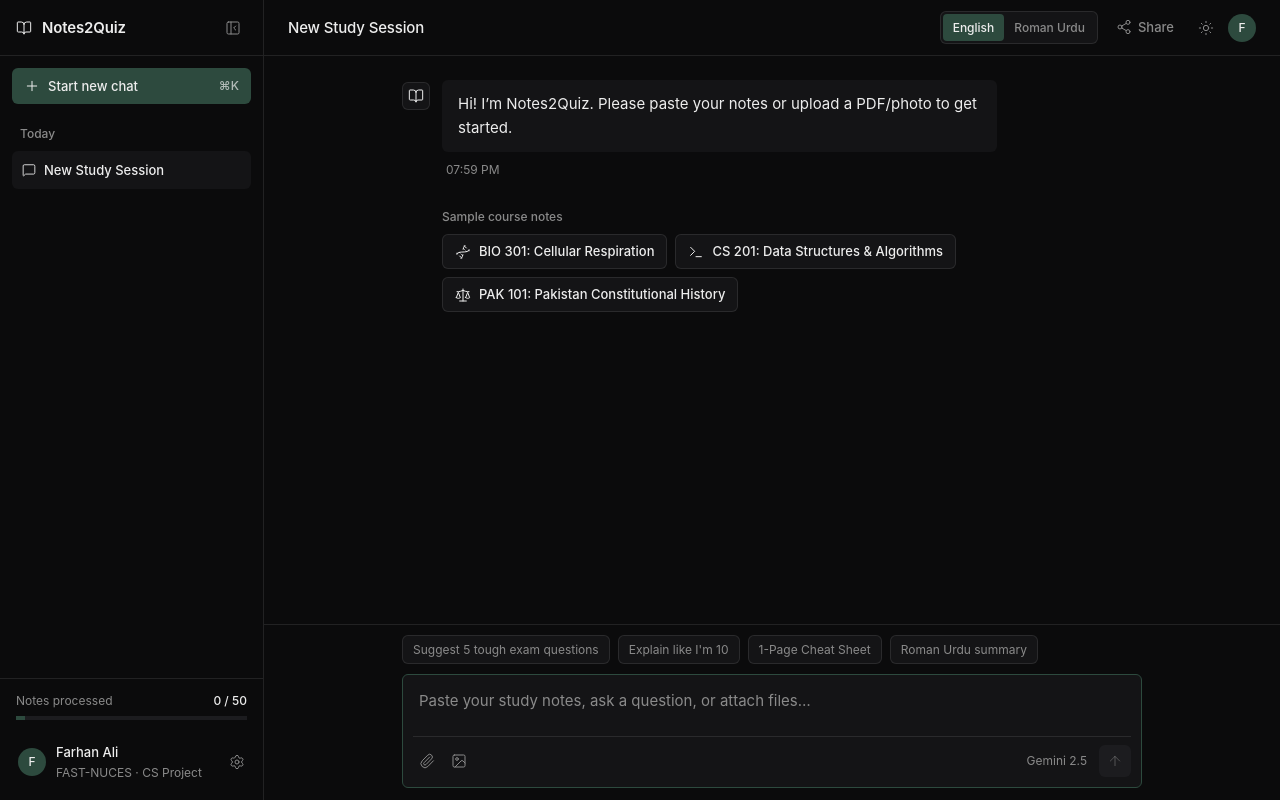
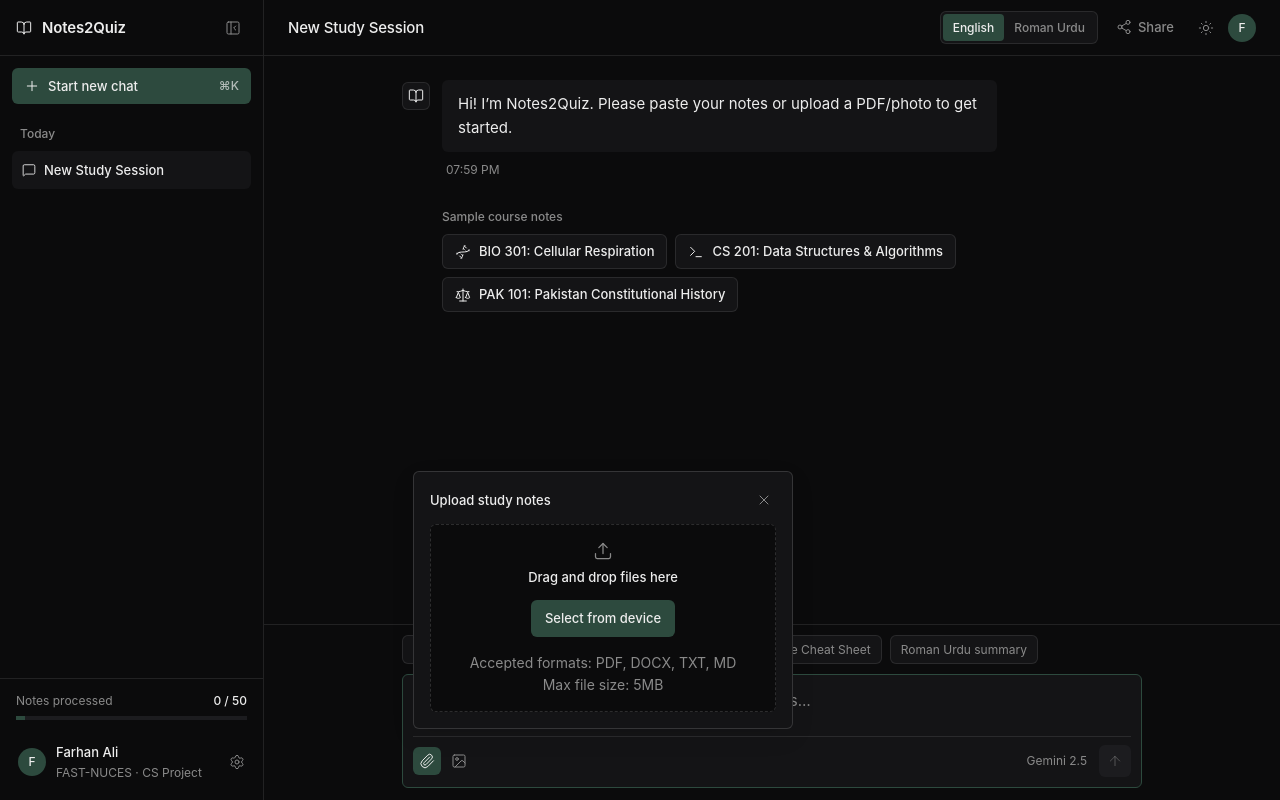
Before and after one commit to farhanali-io/notes2quiz, a React (Vite) app: page / in a window 1280 px wide. Both pictures are taken after a click on the button 427 px from the left and 761 px from the top of the page. Built offline with nearby package versions, Linux system fonts and the light colour scheme.

Commit message:
feat(ui): add file validation for uploads
Implement size limits (5MB) and type restrictions (PDF, DOCX, TXT, MD) for file uploads to ensure reliable AI processing. Added toast notifications for validation errors.

```diff
--- a/src/App.tsx
+++ b/src/App.tsx
@@ -356,7 +356,29 @@ export default function App() {
   // The file should only stay in the input bar. The user must be able to add more text or more files.
   // Only when the user clicks the send button should the bot start working."
   const handleAddFiles = (newFiles: File[]) => {
-    setAttachedFiles((prev) => [...prev, ...newFiles]);
+    const MAX_FILE_SIZE = 5 * 1024 * 1024; // 5MB
+    const ACCEPTED_EXTENSIONS = ['pdf', 'docx', 'txt', 'md'];
+    const validFiles: File[] = [];
+
+    for (const file of newFiles) {
+      const ext = file.name.split('.').pop()?.toLowerCase() || '';
+      if (!ACCEPTED_EXTENSIONS.includes(ext)) {
+        showAppToast('Invalid file type. Please upload a PDF, DOCX, TXT, or MD file.', 'info');
+        return;
+      }
+      if (file.size > MAX_FILE_SIZE) {
+        showAppToast(
+          'File is too large. Please upload a file smaller than 5MB to ensure smooth AI processing.',
+          'info'
+        );
+        return;
+      }
+      validFiles.push(file);
+    }
+
+    if (validFiles.length > 0) {
+      setAttachedFiles((prev) => [...prev, ...validFiles]);
+    }
   };
 
   const handleRemoveAttachedFile = (index: number) => {
@@ -905,6 +927,7 @@ export default function App() {
           onSend={handleSendInput}
           onOpenCamera={() => setIsCameraOpen(true)}
           onSelectSuggestionPrompt={(p) => setInputText(p)}
+          onValidationError={(msg) => showAppToast(msg, 'info')}
           isParsingFile={isParsingFile}
           disabled={isGenerating}
           disabledReason={isGenerating ? 'Synthesizing your academic study pack…' : undefined}
--- a/src/components/InputDock.tsx
+++ b/src/components/InputDock.tsx
@@ -1,4 +1,4 @@
-import React, { useRef, useEffect } from 'react';
+import React, { useRef, useEffect, useState } from 'react';
 import {
   Paperclip,
   ArrowUp,
@@ -7,6 +7,8 @@ import {
   FileText,
   X,
   FileCode,
+  Upload,
+  AlertCircle,
 } from 'lucide-react';
 
 interface InputDockProps {
@@ -18,6 +20,7 @@ interface InputDockProps {
   onSend: () => void;
   onOpenCamera: () => void;
   onSelectSuggestionPrompt?: (prompt: string) => void;
+  onValidationError?: (message: string) => void;
   isParsingFile?: boolean;
   disabled?: boolean;
   disabledReason?: string;
@@ -35,6 +38,7 @@ export const InputDock: React.FC<InputDockProps> = ({
   onSend,
   onOpenCamera,
   onSelectSuggestionPrompt,
+  onValidationError,
   isParsingFile = false,
   disabled = false,
   disabledReason,
@@ -44,6 +48,12 @@ export const InputDock: React.FC<InputDockProps> = ({
 }) => {
   const textareaRef = useRef<HTMLTextAreaElement>(null);
   const fileInputRef = useRef<HTMLInputElement>(null);
+  const [isUploadBoxOpen, setIsUploadBoxOpen] = useState(false);
+  const [isDragging, setIsDragging] = useState(false);
+  const [uploadError, setUploadError] = useState<string | null>(null);
+
+  const MAX_FILE_SIZE = 5 * 1024 * 1024; // 5MB
+  const ACCEPTED_EXTENSIONS = ['pdf', 'docx', 'txt', 'md'];
 
   useEffect(() => {
     if (textareaRef.current) {
@@ -64,10 +74,37 @@ export const InputDock: React.FC<InputDockProps> = ({
     }
   };
 
+  const validateAndAddFiles = (files: File[]) => {
+    const validFiles: File[] = [];
+    for (const file of files) {
+      const ext = file.name.split('.').pop()?.toLowerCase() || '';
+      if (!ACCEPTED_EXTENSIONS.includes(ext)) {
+        const msg = 'Invalid file type. Please upload a PDF, DOCX, TXT, or MD file.';
+        setUploadError(msg);
+        onValidationError?.(msg);
+        return;
+      }
+      if (file.size > MAX_FILE_SIZE) {
+        const msg =
+          'File is too large. Please upload a file smaller than 5MB to ensure smooth AI processing.';
+        setUploadError(msg);
+        onValidationError?.(msg);
+        return;
+      }
+      validFiles.push(file);
+    }
+
+    if (validFiles.length > 0) {
+      setUploadError(null);
+      onAddFiles(validFiles);
+      setIsUploadBoxOpen(false);
+    }
+  };
+
   const handleFileChange = (e: React.ChangeEvent<HTMLInputElement>) => {
     const files = e.target.files;
     if (files && files.length > 0) {
-      onAddFiles(Array.from(files));
+      validateAndAddFiles(Array.from(files));
       e.target.value = '';
     }
   };
@@ -75,6 +112,16 @@ export const InputDock: React.FC<InputDockProps> = ({
   const triggerFileInput = () => {
     if (!disabled && !isParsingFile) {
       fileInputRef.current?.click();
+    }
+  };
+
+  const handleDrop = (e: React.DragEvent<HTMLDivElement>) => {
+    e.preventDefault();
+    setIsDragging(false);
+    if (disabled || isParsingFile) return;
+    const files = Array.from(e.dataTransfer.files || []);
+    if (files.length > 0) {
+      validateAndAddFiles(files);
     }
   };
 
@@ -219,20 +266,118 @@ export const InputDock: React.FC<InputDockProps> = ({
 
           {/* Bottom Dock Control Bar */}
           <div
-            className={`flex items-center justify-between pt-2 gap-2 border-t ${
+            className={`relative flex items-center justify-between pt-2 gap-2 border-t ${
               isNightMode ? 'border-[#EDEDED]/10' : 'border-[#1A1A1A]/10'
             }`}
           >
+            {/* Floating File Upload Box */}
+            {isUploadBoxOpen && (
+              <div
+                role="dialog"
+                aria-label="Upload study files"
+                className={`fixed inset-x-0 bottom-24 mx-auto w-[90%] max-w-[400px] sm:absolute sm:inset-x-auto sm:bottom-full sm:left-0 sm:mb-2 sm:w-[380px] z-40 rounded-[6px] border p-4 shadow-[0_8px_24px_rgba(0,0,0,0.08)] space-y-3 ${
+                  isNightMode
+                    ? 'bg-[#141416] border-[#EDEDED]/15 text-[#EDEDED]'
+                    : 'bg-[#F2F1EC] border-[#1A1A1A]/15 text-[#1A1A1A]'
+                }`}
+              >
+                <div className="flex items-center justify-between">
+                  <span className="text-[13px] font-medium">Upload study notes</span>
+                  <button
+                    type="button"
+                    onClick={() => {
+                      setIsUploadBoxOpen(false);
+                      setUploadError(null);
+                    }}
+                    aria-label="Close upload box"
+                    className={`p-1 rounded-[4px] cursor-pointer transition-colors duration-150 ${
+                      isNightMode
+                        ? 'text-[#8A8A8A] hover:text-[#EDEDED] hover:bg-[#1C1C1F]'
+                        : 'text-[#6B6B6B] hover:text-[#1A1A1A] hover:bg-[#E8E6DF]'
+                    }`}
+                  >
+                    <X className="w-4 h-4" strokeWidth={1.5} />
+                  </button>
+                </div>
+
+                {/* Drag and Drop Area */}
+                <div
+                  onDragOver={(e) => {
+                    e.preventDefault();
+                    setIsDragging(true);
+                  }}
+                  onDragLeave={() => setIsDragging(false)}
+                  onDrop={handleDrop}
+                  className={`rounded-[6px] border border-dashed p-4 text-center space-y-3 transition-colors duration-150 ${
+                    isDragging
+                      ? 'border-[#2D4A3E] bg-[#2D4A3E]/10'
+                      : isNightMode
+                      ? 'border-[#EDEDED]/15 bg-[#0B0B0C]'
+                      : 'border-[#1A1A1A]/15 bg-[#FAFAF7]'
+                  }`}
+                >
+                  <div className="flex flex-col items-center gap-1.5">
+                    <Upload
+                      className={`w-5 h-5 ${
+                        isNightMode ? 'text-[#8A8A8A]' : 'text-[#6B6B6B]'
+                      }`}
+                      strokeWidth={1.5}
+                    />
+                    <p className="text-[13px] font-medium">Drag and drop files here</p>
+                  </div>
+
+                  <button
+                    type="button"
+                    onClick={triggerFileInput}
+                    className="w-full sm:w-auto px-3.5 py-2 rounded-[6px] bg-[#2D4A3E] hover:bg-[#375A4B] text-[#EDEDED] text-[13px] font-medium transition-colors duration-150 cursor-pointer"
+                  >
+                    Select from device
+                  </button>
+
+                  {/* Helper Text */}
+                  <div
+                    className={`text-sm space-y-0.5 pt-1 ${
+                      isNightMode ? 'text-[#8A8A8A]' : 'text-[#6B6B6B]'
+                    }`}
+                  >
+                    <p>Accepted formats: PDF, DOCX, TXT, MD</p>
+                    <p>Max file size: 5MB</p>
+                  </div>
+                </div>
+
+                {/* Inline Validation Error */}
+                {uploadError && (
+                  <div
+                    role="alert"
+                    className={`flex items-start gap-2 p-2.5 rounded-[6px] border text-[12px] leading-snug ${
+                      isNightMode
+                        ? 'bg-[#2A1717] border-[#7F2F2F] text-[#EDEDED]'
+                        : 'bg-[#F5E6E6] border-[#B85C5C] text-[#1A1A1A]'
+                    }`}
+                  >
+                    <AlertCircle className="w-4 h-4 shrink-0 mt-0.5" strokeWidth={1.5} />
+                    <span>{uploadError}</span>
+                  </div>
+                )}
+              </div>
+            )}
+
             {/* Left Action Buttons: Paperclip + Camera */}
             <div className="flex items-center gap-1">
               <button
                 type="button"
-                onClick={triggerFileInput}
+                onClick={() => {
+                  setUploadError(null);
+                  setIsUploadBoxOpen((p) => !p);
+                }}
                 disabled={disabled || isParsingFile}
                 title="Attach study files (.pdf, .docx, .txt, .md)"
                 aria-label="Attach study files"
+                aria-expanded={isUploadBoxOpen}
                 className={`p-1.5 rounded-[6px] flex items-center justify-center transition-colors duration-150 cursor-pointer ${
-                  isNightMode
+                  isUploadBoxOpen
+                    ? 'bg-[#2D4A3E] text-[#EDEDED]'
+                    : isNightMode
                     ? 'text-[#8A8A8A] hover:text-[#EDEDED] hover:bg-[#1C1C1F]'
                     : 'text-[#6B6B6B] hover:text-[#1A1A1A] hover:bg-[#E8E6DF]'
                 }`}
@@ -265,7 +410,7 @@ export const InputDock: React.FC<InputDockProps> = ({
               ref={fileInputRef}
               type="file"
               multiple
-              accept=".pdf,.docx,.txt,.md,.png,.jpg,.jpeg,.webp"
+              accept=".pdf,.docx,.txt,.md"
               onChange={handleFileChange}
               className="hidden"
               aria-hidden="true"
```
